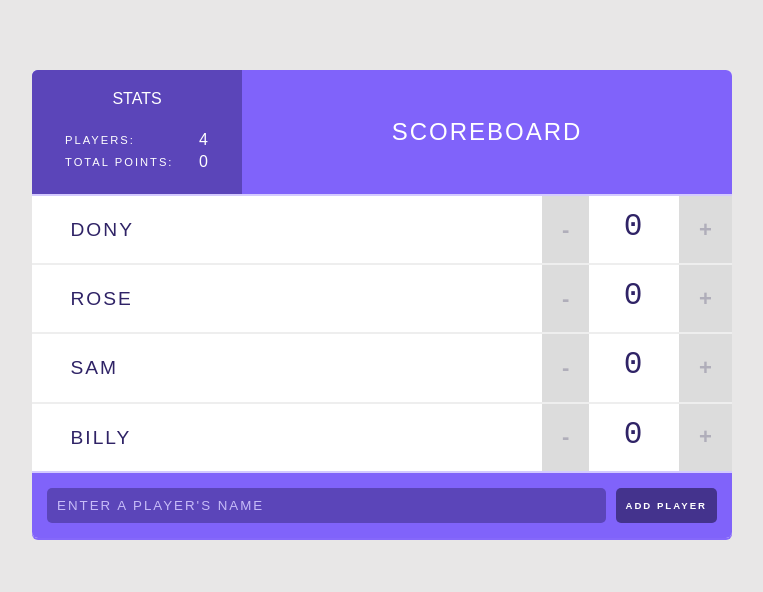
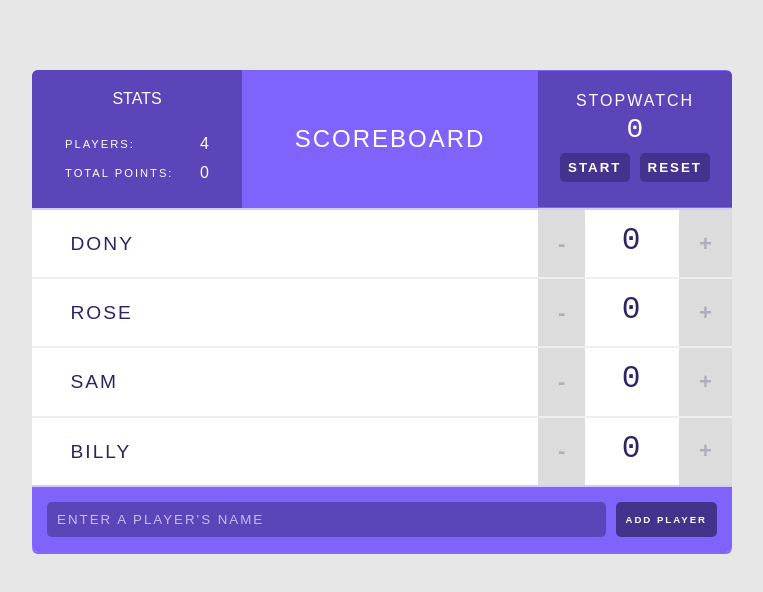
Before and after one commit to donycisne/scoreboard, a React (Create React App) app: page / in a window 1280 px wide. Shown: the top 592 px of the page, without its empty margins (258-1021 px from the left). Built offline with nearby package versions, Linux system fonts and the light colour scheme.

Commit message:
Added Stopwatch Component

```diff
--- a/src/components/App.js
+++ b/src/components/App.js
@@ -32,7 +32,7 @@
   prevPlayerId = this.state.players.length;
 
   handleScoreChange = (index, delta) => {
-    this.setState( prevState => ({
+    this.setState(prevState => ({
       score: prevState.players[index].score += delta,
     }));
   };
@@ -51,7 +51,7 @@
   }
 
   handleRemovePlayer = id => {
-    this.setState( prevState => {
+    this.setState(prevState => {
       return {
         players: prevState.players.filter(p => p.id !== id),
       };
--- a/src/components/Header.js
+++ b/src/components/Header.js
@@ -1,11 +1,13 @@
 import React from 'react';
 import Stats from './Stats'
+import Stopwatch from './Stopwatch'
 
 const Header = props => {
   return (
     <header>
       <Stats players={props.players}/>
       <h1>{props.title}</h1>
+      <Stopwatch />
     </header>
   );
 };
--- /dev/null
+++ b/src/components/Stopwatch.js
@@ -0,0 +1,58 @@
+import React, { Component } from 'react';
+
+class Stopwatch extends Component {
+
+  state = {
+    isRunning: false,
+    elapsedTime: 0,
+    previousTime: 0
+  };
+
+  componentDidMount() {
+    this.intervalID = setInterval(() => this.tick(), 100);
+  }
+
+  componentWillUnmount() {
+    clearInterval(this.intervalID);
+  }
+
+  tick = () => {
+    if(this.state.isRunning) {
+      const now = Date.now();
+      this.setState(prevState => ({
+        previousTime: now,
+        elapsedTime: prevState.elapsedTime + (now - prevState.previousTime)
+      }))
+    }
+  }
+
+  handleStopwatch = () => {
+    this.setState(prevState => ({
+      isRunning: !prevState.isRunning
+    }));
+    if(!this.state.isRunning) {
+      this.setState({ previousTime: Date.now() });
+    }
+  }
+
+  handleReset = () => {
+    this.setState({ elapsedTime: 0 });
+  }
+
+  render() {
+    const seconds = Math.floor(this.state.elapsedTime / 1000)
+
+    return (
+      <div className="stopwatch">
+        <h2>Stopwatch</h2>
+        <span className="stopwatch-time">{seconds}</span>
+        <button onClick={this.handleStopwatch}>
+          {this.state.isRunning ? 'Stop' : 'Start'}
+        </button>
+        <button onClick={this.handleReset}>Reset</button>
+      </div>
+    );
+  }
+}
+
+export default Stopwatch;
--- a/src/index.css
+++ b/src/index.css
@@ -101,7 +101,7 @@
 .stats {
   background: #5b45b9;
   font-weight: normal;
-  height: 60px;
+  height: 100px;
   padding: 20px 30px;
 }
 
@@ -117,11 +117,15 @@
   font-size: 0.7em;
 }
 
+.stats td:last-child {
+  text-align: right;
+}
+
 /* ===== COUNTER ===== */
 
 .counter {
   display: flex;
-  width: 190px;
+  width: 194px;
 }
 
 .counter-action {
@@ -209,8 +213,43 @@
   transition: background-color 0.2s ease, color 0.2s ease;
 }
 
+.stopwatch button:hover,
 input[type='submit']:hover {
   background: #fff;
   color: #44338d;
   cursor: pointer;
 }
+
+/* ===== STOPWATCH ===== */
+
+.stopwatch {
+  width: 194px;
+  padding: 17px;
+  background: #5b45b9;
+}
+
+.stopwatch-time {
+  display: block;
+  font-family: monospace;
+  font-size: 2.15em;
+}
+
+.stopwatch button {
+  margin: 8px 5px;
+  background-color: #44338d;
+  border-radius: 5px;
+  padding: 7px 8px;
+  border: none;
+  color: #fff;
+  letter-spacing: 2px;
+  font-weight: bold;
+  text-shadow: none;
+  text-transform: uppercase;
+}
+
+.stopwatch h2 {
+  font-size: 1em;
+  font-weight: normal;
+  letter-spacing: 2px;
+  margin: 4px 0;
+}
```
